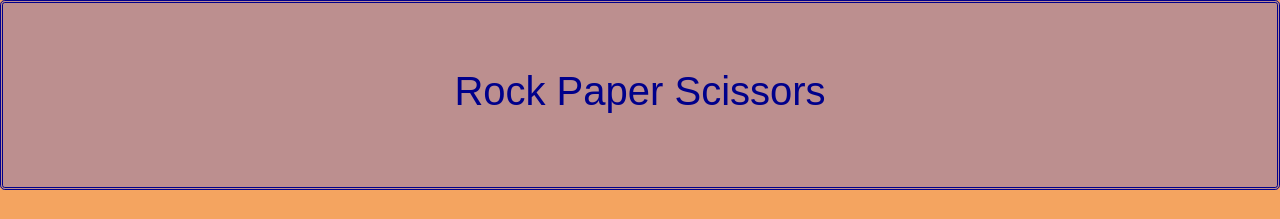
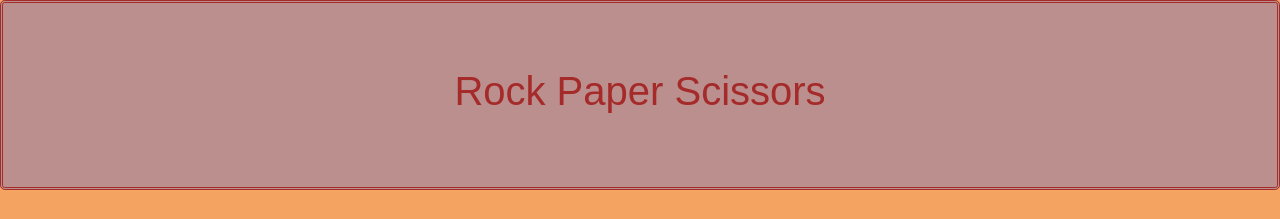
Before and after one commit to martinafdez/rock-paper-scissors, a plain HTML site: page index.html in a window 1280 px wide. Shown: the top 219 px of the page. Drawn offline with nearby package versions, Linux system fonts and the light colour scheme; grey boxes are pictures that could not be loaded.

Commit message:
changing title and border colours in jumbotron

```diff
--- a/css/index.css
+++ b/css/index.css
@@ -4,10 +4,11 @@
 
 .jumbotron {
   text-align: center;
-  color: DarkBlue;
+  color: Brown;
   font-family: arial;
   border-style: double;
   background-color: RosyBrown;
+  border-color: Brown;
 
 }
 
```
